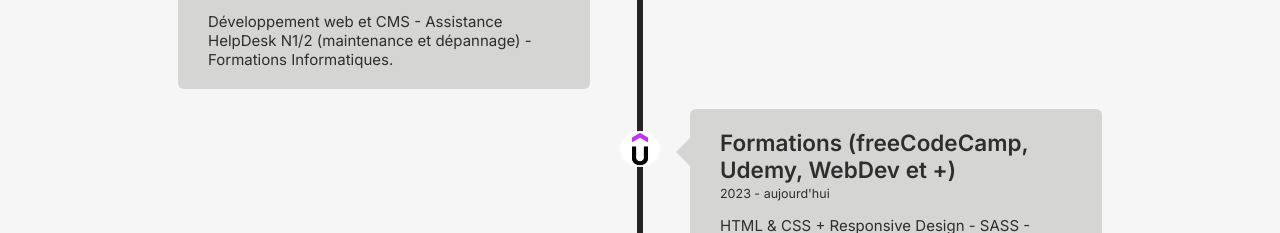
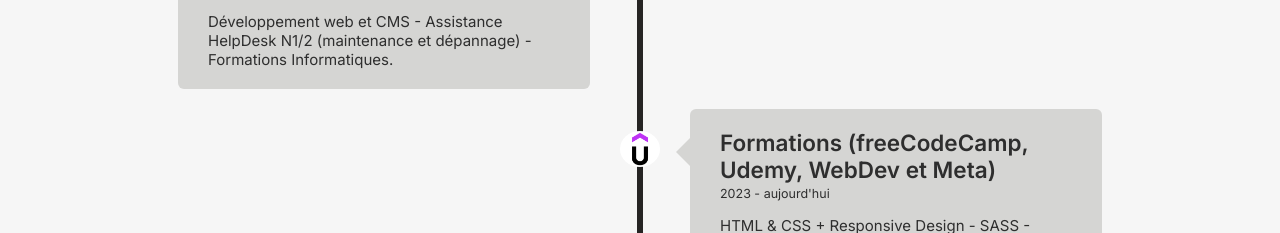
Before and after one commit to gitmcr/html-portfolio, a React (Vite) app in the folder react/: page / in a window 1280 px wide. Shown: the part 2060-2293 px from the top of the page. Built offline with nearby package versions, Linux system fonts and the light colour scheme.

Commit message:
Update Experience.jsx

```diff
--- a/react/src/components/Experience/Experience.jsx
+++ b/react/src/components/Experience/Experience.jsx
@@ -68,7 +68,7 @@ export default function Experience() {
               <img src={formations} alt="Formations" />
             </a>
             <div className="text-box">
-              <h2>Formations (freeCodeCamp, Udemy, WebDev et +) </h2>
+              <h2>Formations (freeCodeCamp, Udemy, WebDev et Meta) </h2>
               <small>2023 - aujourd'hui</small>
               <p>
                 HTML & CSS + Responsive Design - SASS - Tailwind CSS -
```
